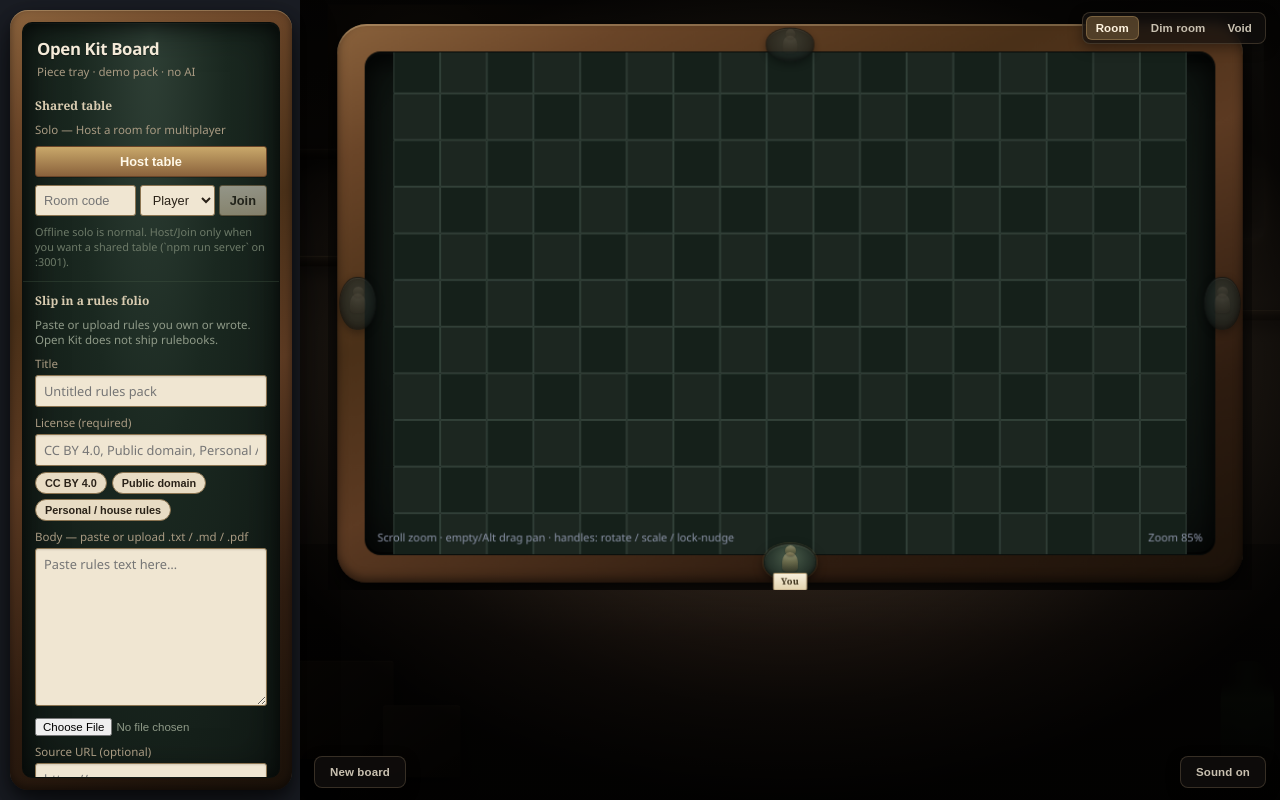
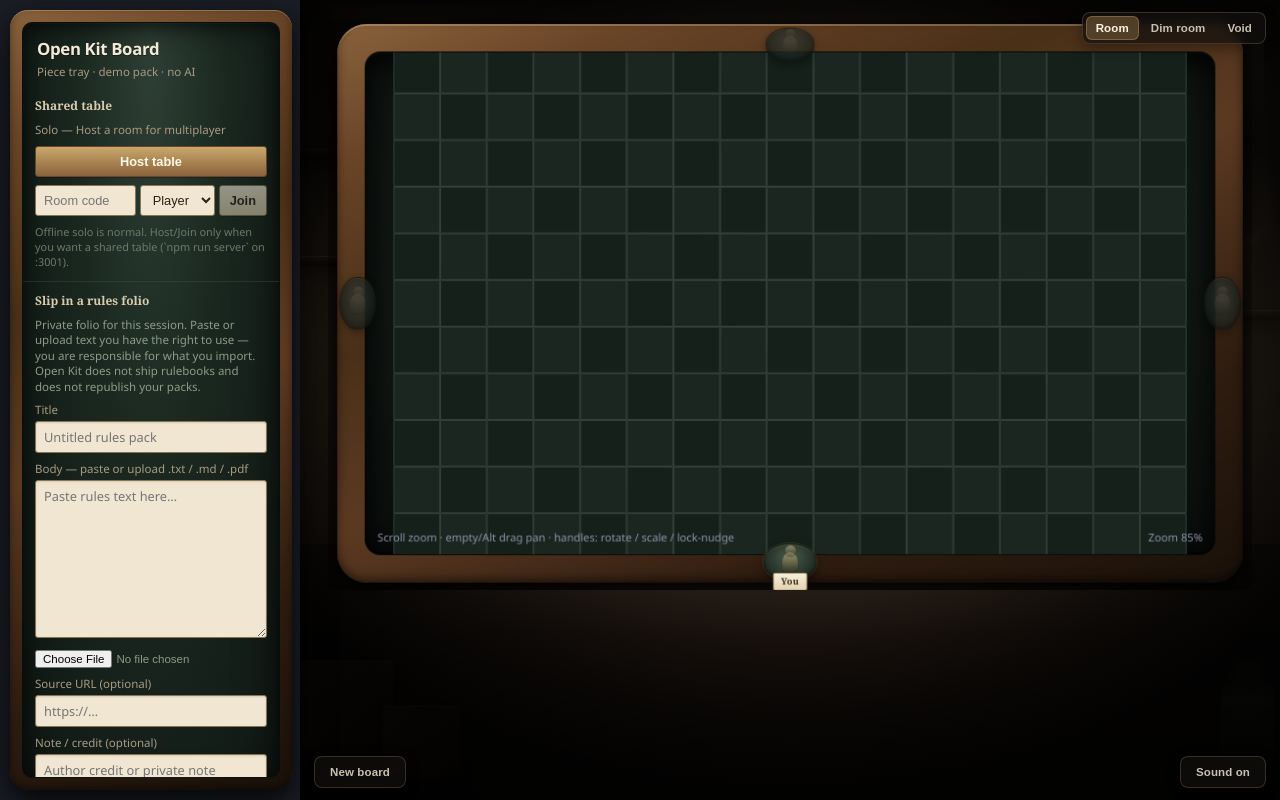
Before and after one commit to GrokCodeReliant/OpenKit-Board, a React (Vite) app: page / in a window 1280 px wide. Both pictures are taken after a click on the button "Import rules pack". Built offline with nearby package versions, Linux system fonts and the light colour scheme.

Commit message:
fix: rules folio — drop required license field
Required license + chips blocked Lay on table for private session imports
(e.g. Lasers & Feelings). Rights checkbox + non-empty body + size limits
are enough; license stays optional on the model (default "private session").

```diff
--- a/src/App.css
+++ b/src/App.css
@@ -1641,36 +1641,6 @@
 }
 
 
-.rules-license-chips {
-  display: flex;
-  flex-wrap: wrap;
-  gap: 5px;
-  margin-top: 2px;
-}
-
-.rules-chip {
-  appearance: none;
-  border: 1px solid #8a7350;
-  background: #e8dcc4;
-  color: #2a2218;
-  border-radius: 999px;
-  padding: 3px 9px;
-  font-size: 0.68rem;
-  font-weight: 600;
-  cursor: pointer;
-  line-height: 1.3;
-}
-
-.rules-chip:hover {
-  filter: brightness(1.05);
-}
-
-.rules-chip-active {
-  background: #c9a86a;
-  border-color: #6a4528;
-  color: #fff8e8;
-}
-
 .rules-blocked {
   margin: 0;
   font-size: 0.72rem;
@@ -1683,19 +1653,6 @@
   font-size: 0.7rem;
   color: #a89a82;
   line-height: 1.35;
-}
-
-.rules-hint-link {
-  appearance: none;
-  border: none;
-  background: none;
-  padding: 0;
-  margin: 0;
-  color: #e0c070;
-  font: inherit;
-  font-weight: 600;
-  text-decoration: underline;
-  cursor: pointer;
 }
 
 .rules-open-folio-pulse {
--- a/src/components/RulesPackPanel.tsx
+++ b/src/components/RulesPackPanel.tsx
@@ -10,16 +10,10 @@ import {
 } from '../rulesPack'
 
 const RIGHTS_LABEL =
-  'I affirm that I have the right to use this text in this private session (I wrote it, I own it, or its license allows my use). Open Kit Board will not redistribute this pack for me.'
+  'I affirm I have the right to use this text in my private session (I wrote it, I own it, or its license allows my use).'
 
 /** Link-only sample — never vendor pack body in the repo. */
 const SAMPLE_HELP_URL = 'https://johnharper.itch.io/lasers-feelings'
-
-const LICENSE_CHIPS = [
-  'CC BY 4.0',
-  'Public domain',
-  'Personal / house rules',
-] as const
 
 interface RulesPackPanelProps {
   pack: RulesPack | null
@@ -40,9 +34,8 @@ function saveBlockedReason(opts: {
   busy: boolean
   rightsOk: boolean
   body: string
-  license: string
 }): string | null {
-  const { busy, rightsOk, body, license } = opts
+  const { busy, rightsOk, body } = opts
   if (busy) {
     // Extract in progress (no body yet). During save the button label is enough.
     if (!body.trim()) return 'Waiting for PDF text…'
@@ -51,9 +44,6 @@ function saveBlockedReason(opts: {
   if (!body.trim()) return 'Body is empty — paste or upload rules text.'
   if (body.length > BODY_HARD_LIMIT) {
     return `Text too long (max ${BODY_HARD_LIMIT.toLocaleString()} characters). Shorten it.`
-  }
-  if (!license.trim()) {
-    return 'Add a license (e.g. CC BY 4.0) — tap a chip below or type one.'
   }
   if (!rightsOk) return 'Check the rights affirmation to continue.'
   return null
@@ -71,7 +61,6 @@ export function RulesPackPanel({
 }: RulesPackPanelProps) {
   const [importing, setImporting] = useState(false)
   const [title, setTitle] = useState('')
-  const [license, setLicense] = useState('')
   const [body, setBody] = useState('')
   const [sourceUrl, setSourceUrl] = useState('')
   const [attribution, setAttribution] = useState('')
@@ -79,20 +68,16 @@ export function RulesPackPanel({
   const [formatHint, setFormatHint] = useState<'text' | 'markdown'>('text')
   const [error, setError] = useState<string | null>(null)
   const [busy, setBusy] = useState(false)
-  /** Soft hint after a successful extract when license is still blank. */
-  const [suggestCcBy, setSuggestCcBy] = useState(false)
   const fileRef = useRef<HTMLInputElement>(null)
 
   const resetForm = () => {
     setTitle('')
-    setLicense('')
     setBody('')
     setSourceUrl('')
     setAttribution('')
     setRightsOk(false)
     setFormatHint('text')
     setError(null)
-    setSuggestCcBy(false)
     if (fileRef.current) fileRef.current.value = ''
   }
 
@@ -100,23 +85,14 @@ export function RulesPackPanel({
     if (readOnly) return
     if (replace && pack) {
       setTitle(pack.title)
-      setLicense(pack.license)
       setBody('')
       setSourceUrl(pack.sourceUrl ?? '')
       setAttribution(pack.attribution ?? '')
-      setSuggestCcBy(false)
     } else {
       resetForm()
     }
     setRightsOk(false)
     setImporting(true)
-  }
-
-  const afterExtractOk = (text: string) => {
-    // Soft-suggest only — never invent a license without a click.
-    if (!license.trim() && text.trim()) {
-      setSuggestCcBy(true)
-    }
   }
 
   const onFile = async (file: File | null) => {
@@ -150,7 +126,6 @@ export function RulesPackPanel({
         setBody(text)
         setFormatHint('text')
         if (!title.trim()) setTitle(titleFromFilename(file.name))
-        afterExtractOk(text)
       } catch (e) {
         const msg =
           e instanceof Error
@@ -190,7 +165,6 @@ export function RulesPackPanel({
       setBody(text)
       setFormatHint(inferFormat(file.name, text))
       if (!title.trim()) setTitle(titleFromFilename(file.name))
-      afterExtractOk(text)
     } catch (e) {
       setError(
         e instanceof Error
@@ -204,12 +178,11 @@ export function RulesPackPanel({
   const canSave =
     rightsOk &&
     body.trim().length > 0 &&
-    license.trim().length > 0 &&
     body.length <= BODY_HARD_LIMIT &&
     !busy
 
   const blockedReason = !canSave
-    ? saveBlockedReason({ busy, rightsOk, body, license })
+    ? saveBlockedReason({ busy, rightsOk, body })
     : null
 
   const onSave = async () => {
@@ -220,7 +193,8 @@ export function RulesPackPanel({
       const packNext = await createRulesPack({
         title: title.trim() || 'Untitled rules pack',
         body,
-        license: license.trim(),
+        // Optional on the model; import UX no longer collects a license.
+        license: 'private session',
         format: inferFormat(undefined, body) === 'markdown' ? 'markdown' : formatHint,
         sourceUrl: sourceUrl.trim() || undefined,
         attribution: attribution.trim() || undefined,
@@ -238,18 +212,15 @@ export function RulesPackPanel({
     }
   }
 
-  const licensePlaceholder = suggestCcBy
-    ? 'Suggested: CC BY 4.0 — tap a chip or type your own'
-    : 'CC BY 4.0, Public domain, Personal / house rules…'
-
   if (importing && !readOnly) {
     const softWarn = body.length >= BODY_SOFT_LIMIT
     return (
       <div className="rules-panel">
         <p className="rules-label">Slip in a rules folio</p>
         <p className="rules-empty">
-          Paste or upload rules you own or wrote. Open Kit does not ship
-          rulebooks.
+          Private folio for this session. Paste or upload text you have the
+          right to use — you are responsible for what you import. Open Kit does
+          not ship rulebooks and does not republish your packs.
         </p>
         <label className="rules-field">
           <span>Title</span>
@@ -261,54 +232,6 @@ export function RulesPackPanel({
             aria-label="Rules pack title"
           />
         </label>
-        <div className="rules-field">
-          <span>License (required)</span>
-          <input
-            type="text"
-            value={license}
-            onChange={(e) => {
-              setLicense(e.target.value)
-              if (e.target.value.trim()) setSuggestCcBy(false)
-            }}
-            placeholder={licensePlaceholder}
-            aria-label="License"
-          />
-          <div className="rules-license-chips" role="group" aria-label="Quick license">
-            {LICENSE_CHIPS.map((chip) => (
-              <button
-                key={chip}
-                type="button"
-                className={
-                  license.trim() === chip
-                    ? 'rules-chip rules-chip-active'
-                    : 'rules-chip'
-                }
-                onClick={() => {
-                  setLicense(chip)
-                  setSuggestCcBy(false)
-                }}
-              >
-                {chip}
-              </button>
-            ))}
-          </div>
-          {suggestCcBy && !license.trim() && (
-            <p className="rules-hint">
-              Text loaded. Many indie one-pagers use{' '}
-              <button
-                type="button"
-                className="rules-hint-link"
-                onClick={() => {
-                  setLicense('CC BY 4.0')
-                  setSuggestCcBy(false)
-                }}
-              >
-                CC BY 4.0
-              </button>
-              — tap a chip only if that matches your rights (no silent default).
-            </p>
-          )}
-        </div>
         <label className="rules-field">
           <span>Body — paste or upload .txt / .md / .pdf</span>
           <textarea
@@ -359,13 +282,13 @@ export function RulesPackPanel({
           />
         </label>
         <label className="rules-field">
-          <span>Attribution (optional)</span>
+          <span>Note / credit (optional)</span>
           <input
             type="text"
             value={attribution}
             onChange={(e) => setAttribution(e.target.value)}
-            placeholder="Author credit"
-            aria-label="Attribution"
+            placeholder="Author credit or private note"
+            aria-label="Note or credit"
           />
         </label>
         <label className="rules-check">
@@ -377,9 +300,9 @@ export function RulesPackPanel({
           <span>{RIGHTS_LABEL}</span>
         </label>
         <p className="rules-disclaimer">
-          Open Kit Board is rules-agnostic. You are responsible for the legality
-          of text you import. We store it for your session; we do not republish
-          your packs.
+          This is your private folio for the table. You are responsible for what
+          you import. We store it for your session; we do not republish your
+          packs.
         </p>
         {error && <p className="rules-error">{error}</p>}
         <div className="rules-actions">
@@ -427,15 +350,16 @@ export function RulesPackPanel({
         ) : (
           <>
             <p className="rules-empty">
-              Paste or upload rules you own or wrote. Open Kit does not ship
-              rulebooks.
+              Private folio for this session. Paste or upload text you have the
+              right to use — you are responsible for what you import. Open Kit
+              does not ship rulebooks and does not republish your packs.
             </p>
             <p className="rules-sample">
               Testing tip (link only):{' '}
               <a href={SAMPLE_HELP_URL} target="_blank" rel="noreferrer">
                 Lasers &amp; Feelings
               </a>{' '}
-              (CC BY 4.0) — copy text yourself; do not commit it here.
+              — copy text yourself; do not commit it here.
             </p>
             <button
               type="button"
@@ -461,12 +385,14 @@ export function RulesPackPanel({
       </p>
       <div className="rules-active-head">
         <strong className="rules-title">{pack.title}</strong>
-        <span className="rules-license" title={pack.license}>
-          {pack.license}
-        </span>
+        {pack.license.trim() && (
+          <span className="rules-license" title={pack.license}>
+            {pack.license}
+          </span>
+        )}
       </div>
       {pack.attribution && (
-        <p className="rules-meta">Attribution: {pack.attribution}</p>
+        <p className="rules-meta">Note / credit: {pack.attribution}</p>
       )}
       <p className="rules-meta">
         {pack.body.length.toLocaleString()} chars · {pack.format}
--- a/src/rulesPack.ts
+++ b/src/rulesPack.ts
@@ -7,6 +7,7 @@ export interface RulesPack {
   title: string
   body: string
   format: RulesPackFormat
+  /** Optional; kept for older packs. Import UX no longer requires a license. */
   license: string
   sourceUrl?: string
   attribution?: string
@@ -23,21 +24,26 @@ export const ACTIVE_RULES_PACK_KEY = 'okb.activeRulesPack.v1'
 export const BODY_SOFT_LIMIT = 100_000
 export const BODY_HARD_LIMIT = 500_000
 
+const DEFAULT_LICENSE = 'private session'
+
 export function loadActiveRulesPack(): RulesPack | null {
   try {
     const raw = localStorage.getItem(ACTIVE_RULES_PACK_KEY)
     if (!raw) return null
-    const parsed = JSON.parse(raw) as RulesPack
+    const parsed = JSON.parse(raw) as Partial<RulesPack>
     if (
       !parsed ||
       typeof parsed.id !== 'string' ||
       typeof parsed.title !== 'string' ||
-      typeof parsed.body !== 'string' ||
-      typeof parsed.license !== 'string'
+      typeof parsed.body !== 'string'
     ) {
       return null
     }
-    return parsed
+    return {
+      ...(parsed as RulesPack),
+      license:
+        typeof parsed.license === 'string' ? parsed.license : DEFAULT_LICENSE,
+    }
   } catch {
     return null
   }
@@ -77,7 +83,8 @@ export async function sha256Hex(text: string): Promise<string> {
 export async function createRulesPack(input: {
   title: string
   body: string
-  license: string
+  /** Optional; defaults to "private session". */
+  license?: string
   format: RulesPackFormat
   sourceUrl?: string
   attribution?: string
@@ -96,12 +103,13 @@ export async function createRulesPack(input: {
       `Rules pack too large for table sync (max ~${BODY_HARD_LIMIT.toLocaleString()} bytes). Shorten the text and try again.`,
     )
   }
+  const licenseRaw = input.license?.trim() ?? ''
   return {
     id: crypto.randomUUID(),
     title: input.title.trim() || 'Untitled rules pack',
     body,
     format: input.format,
-    license: input.license.trim(),
+    license: licenseRaw || DEFAULT_LICENSE,
     sourceUrl: input.sourceUrl?.trim() || undefined,
     attribution: input.attribution?.trim() || undefined,
     rightsAffirmedAt: now,
```
Also changed, not shown: src/components/RulesFolioWindow.tsx (+6 -4 lines), 2 other files (tests, documents, lock files or other folders).
